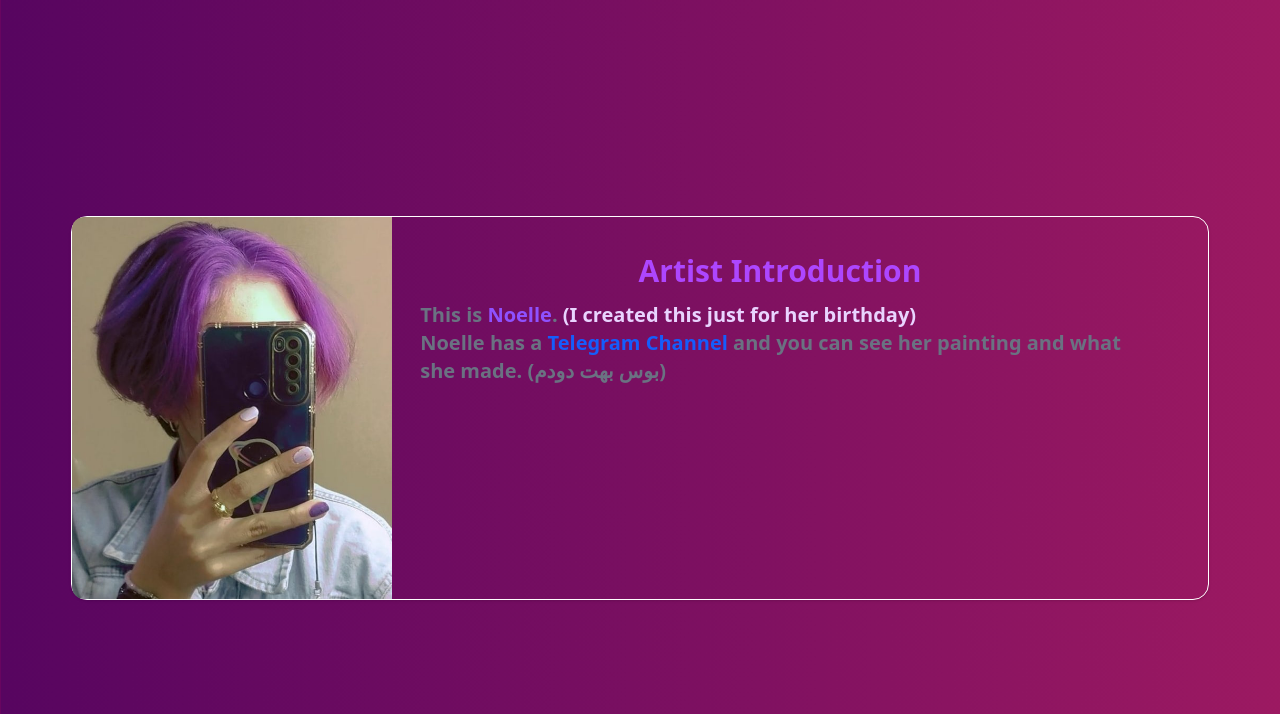
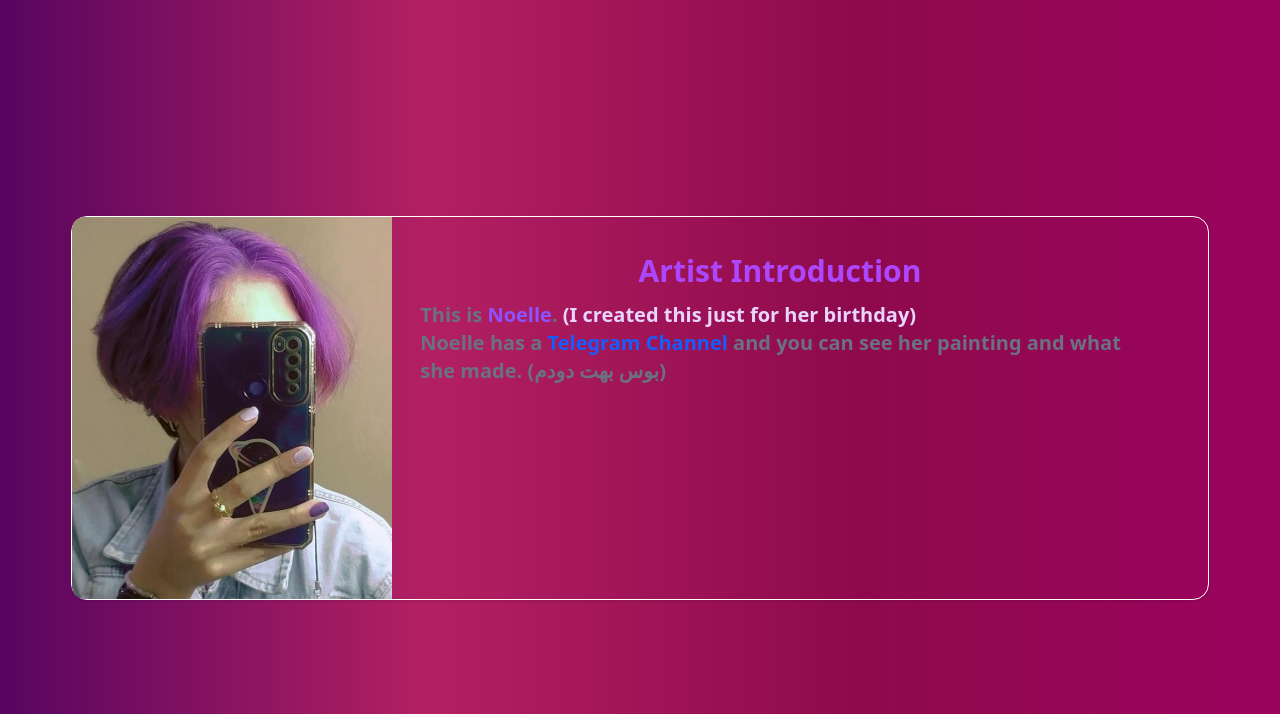
Before and after one commit to BornaAlizadeh/Violet-Dream, a website: page archive.html in a window 1280 px wide. Shown: the top 714 px of the page. Drawn offline with Linux system fonts and the light colour scheme.

Commit message:
edit background

```diff
--- a/public/src/custarchive.css
+++ b/public/src/custarchive.css
@@ -6,6 +6,6 @@
 
 .animated-bg {
     background: linear-gradient(270deg, #9b035e, #8e0a4c, #b32062, #570560);
-    background-size: 400% 400%;
+
     /* animation: gradientAnimation 10s ease-in infinite; */
 }
```
